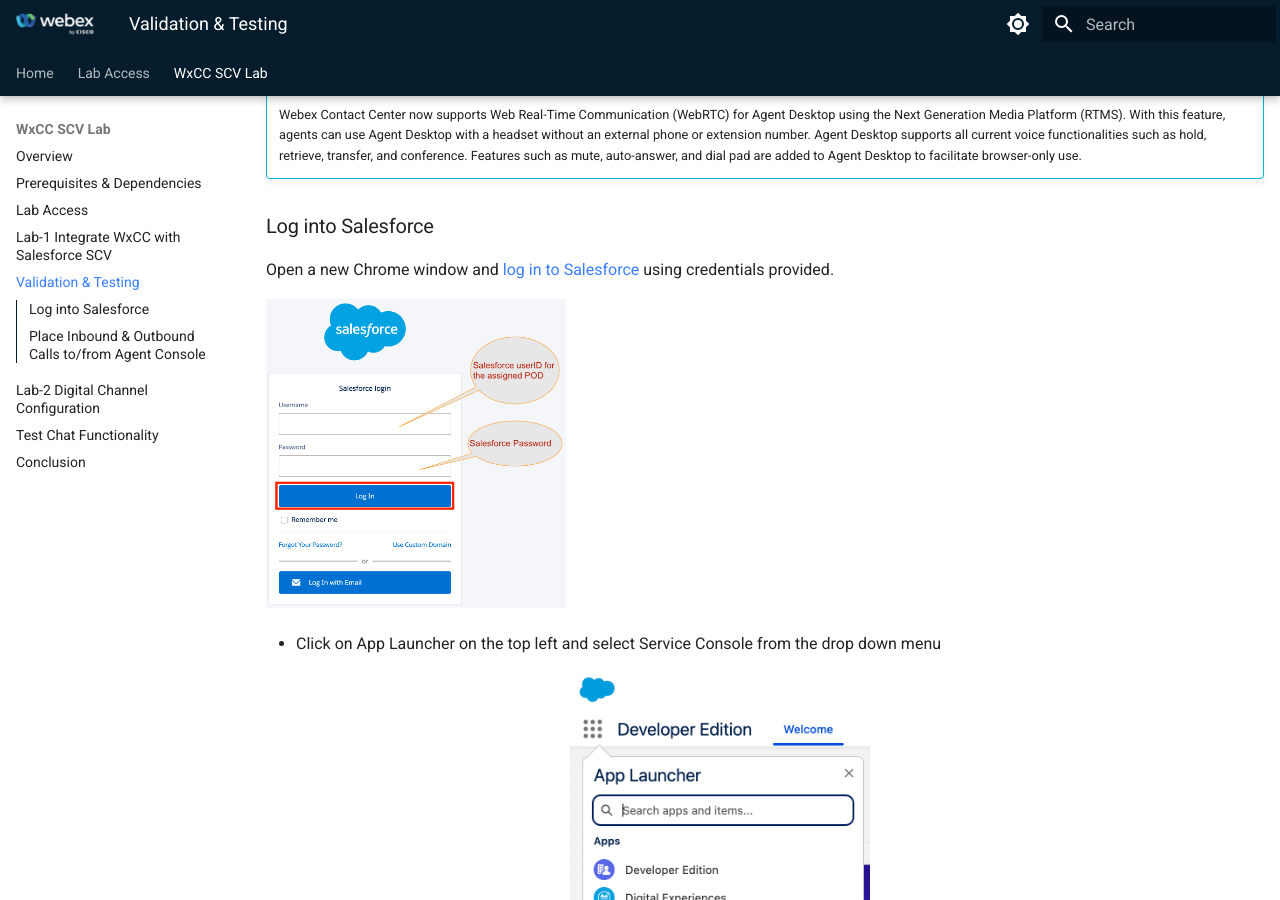
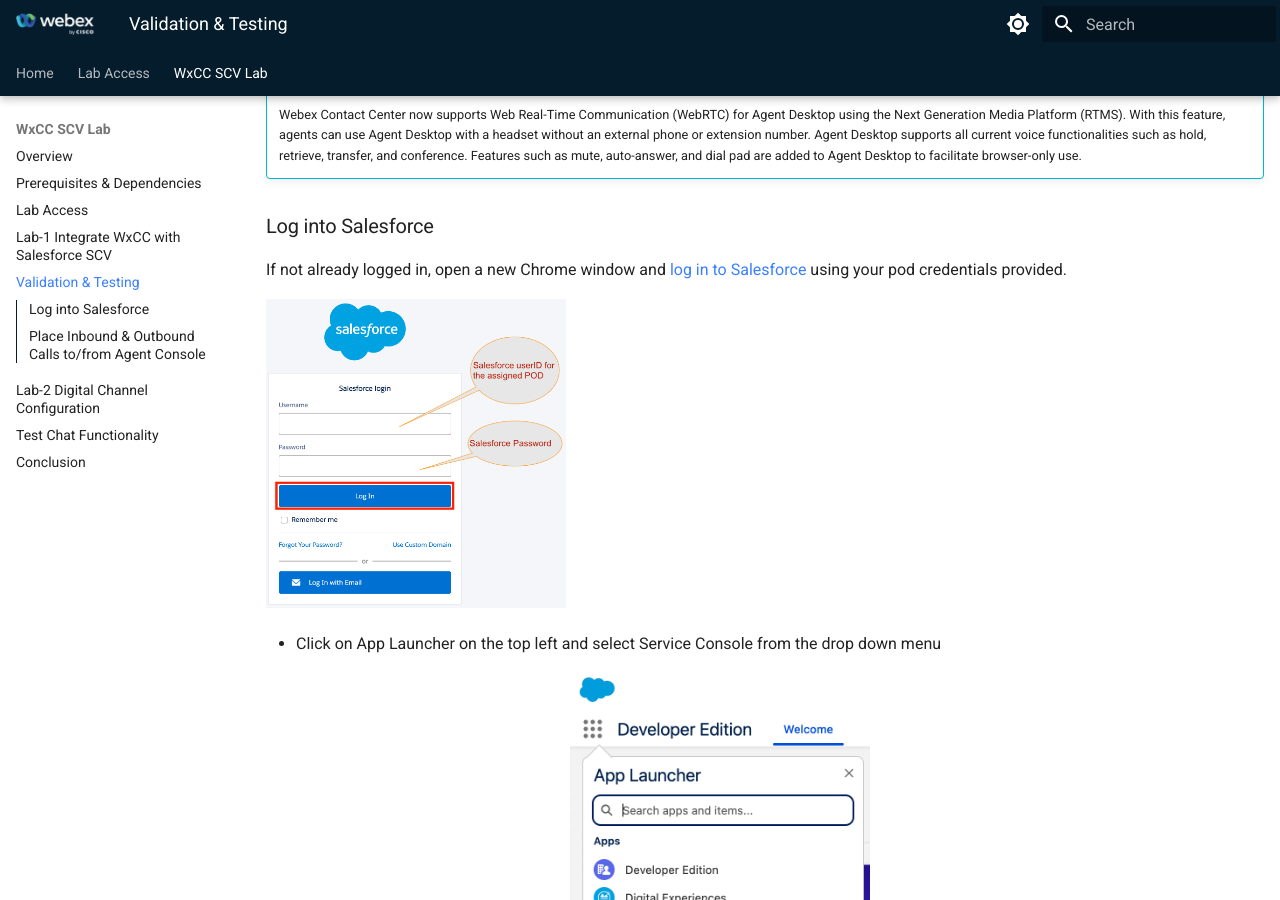
Before and after one commit to WebexCC-SA/LAB-21188, an MkDocs documentation site: the page built from docs/validTestDK.md, in a window 1280 px wide and 900 px high, scrolled down 1661 px. Built offline with MkDocs 1.6.1 and Material for MkDocs 9.7.7, drawn with Linux system fonts in a browser that asks for light colours.

Commit message:
Update validTestDK.md

```diff
--- a/docs/validTestDK.md
+++ b/docs/validTestDK.md
@@ -48,7 +48,7 @@
 
 ### Log into Salesforce
 
-Open a new Chrome window and [log in to Salesforce](https://login.salesforce.com/) using credentials provided.
+If not already logged in, open a new Chrome window and [log in to Salesforce](https://login.salesforce.com/) using your pod credentials provided.
 
 ![Nav](./assets/valid1.png){ width="300" }
 
```
